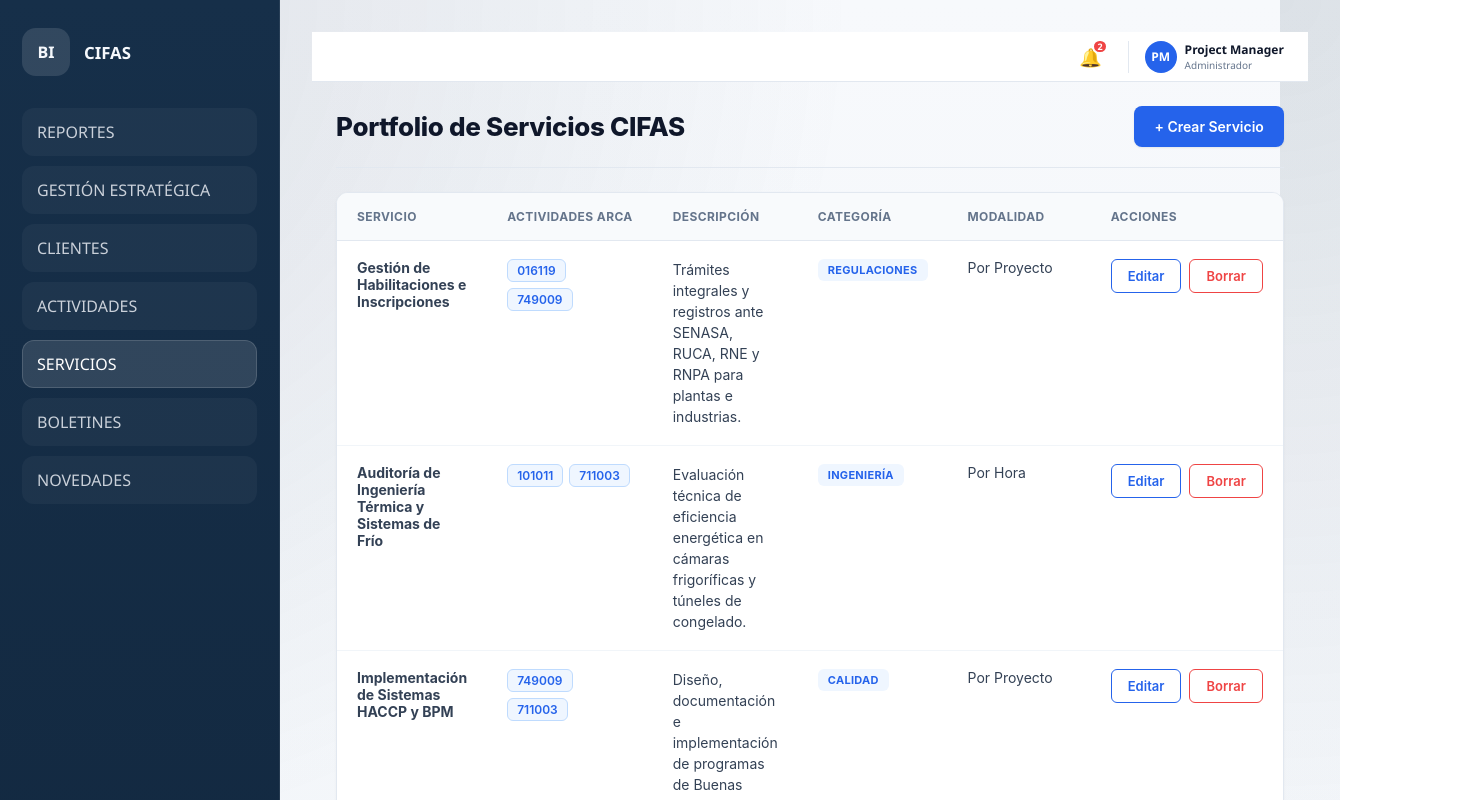
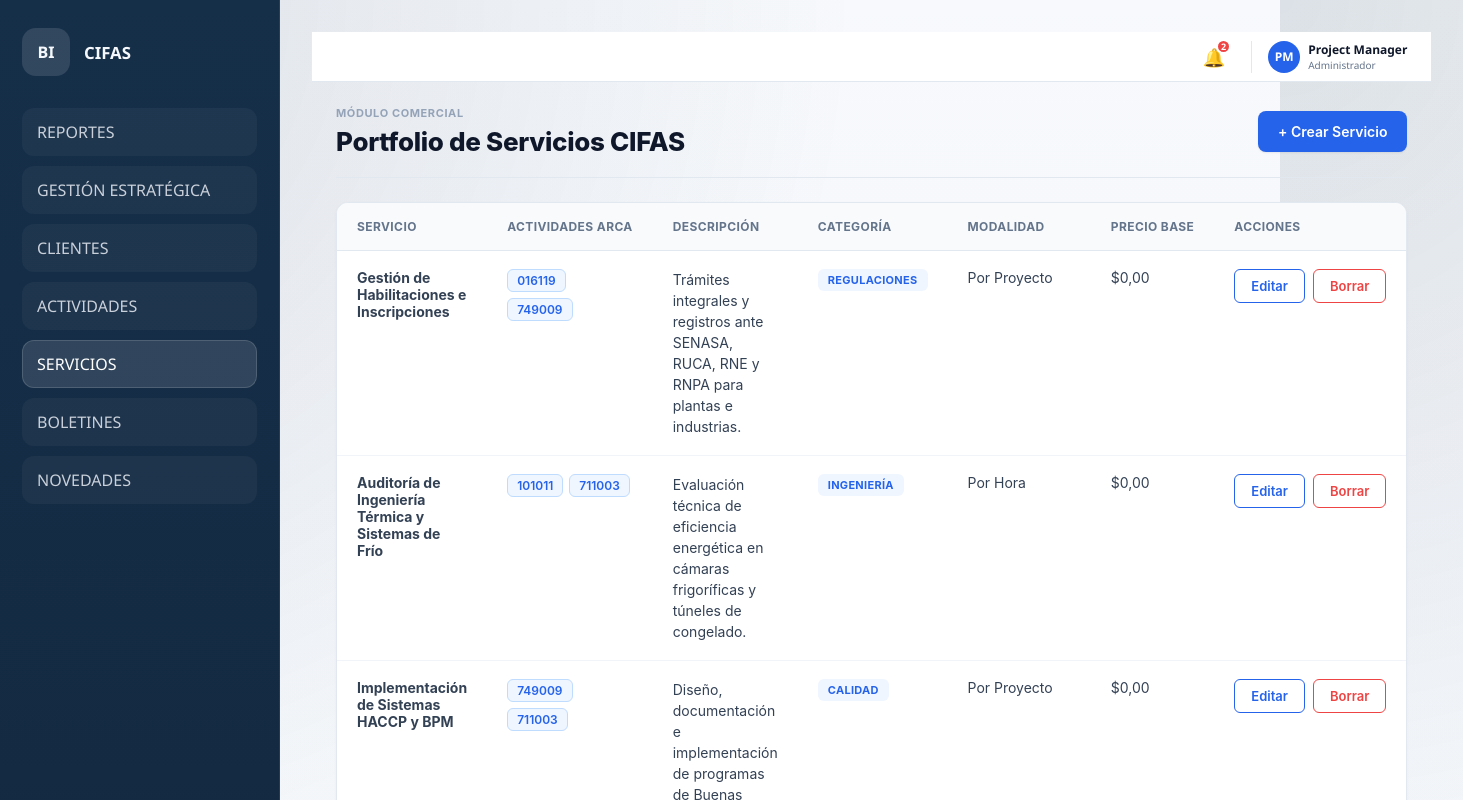
Before and after one commit to serena-giacomelli/Dashboard-BI-IA, a React (Vite) app: page /servicios in a window 1280 px wide. Shown: the top 800 px of the page, 1463 px wide, since content can reach past the window. Built offline with nearby package versions, Linux system fonts and the light colour scheme.

Commit message:
fix import

```diff
--- a/src/pages/Informes.jsx
+++ b/src/pages/Informes.jsx
@@ -7,7 +7,7 @@
 import ExportModal from '../components/ExportModal.jsx';
 import { COMPANY_CONFIG } from '../styles/reportTheme';
 import { LOGO_CIFAS_BASE64 } from '../utils/assets.js';
-import { PDF_THEME } from '../styles/PdfTheme.js';
+import { PDF_THEME } from '../styles/Pdftheme.js';
 
 import '../styles/Global.css'; // Cargamos el core de diseño unificado
 
--- a/src/pages/Servicios.jsx
+++ b/src/pages/Servicios.jsx
@@ -10,6 +10,7 @@
   const [busquedaArca, setBusquedaArca] = useState('');
   const [formData, setFormData] = useState({
     servicio: '',
+    precioBase: 0,
     categoria: 'Regulaciones',
     modalidad: 'Por Proyecto',
     actividadesArca: [],
@@ -41,7 +42,7 @@
     setEditandoId('nuevo');
     setBusquedaArca('');
     setFormData({
-      servicio: '', categoria: 'Regulaciones', modalidad: 'Por Proyecto', actividadesArca: [],
+      servicio: '', precioBase: 0, categoria: 'Regulaciones', modalidad: 'Por Proyecto', actividadesArca: [],
       usuarioAsignado: 'Valeria F.', estadoTarea: '4. En Curso', fechaInicio: '', fechaFin: '',
       contactoCliente: '', contactoOrganismo: '', directorTecnico: '', nroExpediente: '', nombreExpediente: '',
       fechaNotificacionRequeridos: '', fechaVtoRegistro: '', nroExpedienteSecundario: '', nombreExpedienteSecundario: '',
@@ -59,6 +60,14 @@
     if (window.confirm('¿Seguro querés eliminar este servicio del portfolio comercial?')) {
       setServicios(servicios.filter(s => s.id !== id));
     }
+  };
+
+  const manejarCambioInput = (e) => {
+    const { name, value } = e.target;
+    setFormData(prev => ({
+      ...prev,
+      [name]: name === 'precioBase' ? parseFloat(value) || 0 : value
+    }));
   };
 
   const manejarSeleccionArca = (e) => {
@@ -94,6 +103,7 @@
     <div className="servicios-wrapper">
       <div className="servicios-header">
         <div>
+          {!editandoId && <span className="servicios-eyebrow">Módulo Comercial</span>}
           <h2>
             {editandoId ? (editandoId === 'nuevo' ? 'Añadir Nuevo Servicio' : 'Modificar Servicio') : 'Portfolio de Servicios CIFAS'}
           </h2>
@@ -116,6 +126,7 @@
                   <th>Descripción</th>
                   <th className="th-categoria">Categoría</th>
                   <th className="th-modalidad">Modalidad</th>
+                  <th className="th-precio">Precio Base</th>
                   <th className="th-acciones">Acciones</th>
                 </tr>
               </thead>
@@ -144,6 +155,9 @@
                     </td>
                     <td className="td-modalidad">
                       {servicio.modalidad}
+                    </td>
+                    <td className="td-precio">
+                      ${(servicio.precioBase || 0).toLocaleString('es-AR', { minimumFractionDigits: 2 })}
                     </td>
                     <td className="td-acciones">
                       <button onClick={() => iniciarEditar(servicio)} className="btn-tabla btn-tabla-editar">
@@ -207,6 +221,7 @@
             <div className="grid-lineal-3">
               <div className="form-grupo">
                 <label className="label-lineal">HONORARIOS BASE ($)</label>
+                <input type="number" name="precioBase" value={formData.precioBase} onChange={manejarCambioInput} min="0" required className="input-lineal" />
               </div>
               <div className="form-grupo">
                 <label className="label-lineal">CATEGORÍA</label>
```
